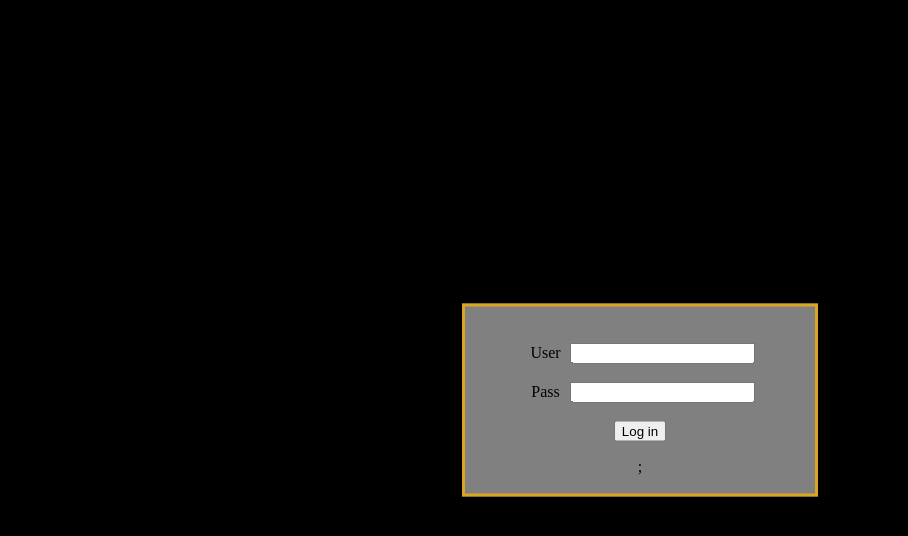
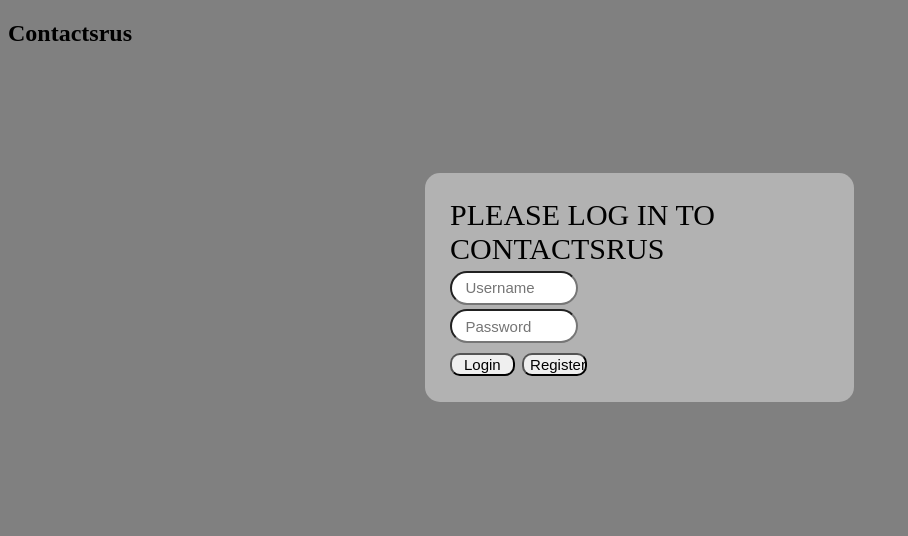
Before and after one commit to Cristian-Murillo/cop4331-small_group_project, a PHP site: page / in a window 1280 px wide. Shown: the top 536 px of the page, without its empty margins (0-908 px from the left). Run offline with PHP 8.4, Linux system fonts and the light colour scheme.

Commit message:
html, css, js, and folders
modified html, css, and js files and deleted color

```diff
--- a/css/style.css
+++ b/css/style.css
@@ -1,29 +1,46 @@
-div.center {
-    position: fixed;
-    top: 50%;
-    left: 50%;
-    transform: translate(-50%, -50%);
-    text-align: center;
-    /*margin: auto;
-    vertical-align: middle;
-    text-align: center;*/
+body{
+    background: gray;
+}
+a{
+    color: black;
+    text-decoration: none;
+}
+a:hover{
+    text-decoration: underline;
+    color: lightblue;
+}
+.LoginDiv{
+    font-size: 30px;
+    width: 30%;
+    border-radius: 15px;
+    margin-left: 33%;
+    margin-top: 10%;
+    padding: 25px;
+    background: #b2b2b2;
 }
 
-div.border {
-    border-style: solid;
-    border-color: goldenrod;
-    width: 350px;
+.buttons
+{
+    font-size: 15px;
+    border-radius: 10px;
+    width: 17%;
+    margin-left: 0%;
+    font-family: 'Ubuntu', sans-serif;
 }
-div.background {
-    background-color: gray;
+input[type="text"],input[type="password"]{
+    border-radius: 25px;
+    font-size: 15px;
+    width: 30%;
+    height: 20px;
+    padding: 5px;
 }
-
-label {
-    display: inline-block;
-    text-align: center;
-    width: 40px;
+#loginResult{
+    font-size: 20px;
+    color: red;
 }
-
-body {
-    background-color: black;
+#accessUIDiv{
+    background: #b2b2b2;
+    width: 60%;
+    border-radius: 15px;
+    padding: 25px;
 }
--- a/index.html
+++ b/index.html
@@ -1,21 +1,29 @@
 <!DOCTYPE html>
 <html>
-    <head>
-        <title>Small Group project</title><!--Change title when name comes-->
-        <link rel="stylesheet" type="text/css" href="./css/style.css">
-        <script type="text/javascript" src="style.js"></script>
-    </head>
-    <body>
 
-        <div class="center border background">
-            <br /><br />
-            <form class="center">
-                <label for="user">User</label> <input type="text" id="user"/><br /><br />
-                <label for="user">Pass</label>  <input type="text" id="pass"/><br /><br />
-            </form>
-            <button type = "button" onclick="saveInfo()">Log in</button>
-            <p id="error"></p>;
-            <br /><br />
-        </div>
-    </body>
+<head>
+    <meta name="viewport" content="width=device-width, intial-scale=1">
+
+    <title>Contactsrus</title>
+    <!--Change title when name comes-->
+
+    <link rel="stylesheet" type="text/css" href="css/style.css">
+    <script type="text/javascript" src="script/code.js"></script>
+</head>
+
+<body>
+    <header>
+        <h2><a id="link" href="index.html">Contactsrus</a></h2>
+    </header>
+
+    <div class="LoginDiv">
+        <span id="inner-title">PLEASE LOG IN TO CONTACTSRUS</span><br />
+        <input type="text" id="user" placeholder="  Username" required/><br />
+        <input type="password" id="pass" placeholder="  Password" required/><br />
+        <button type="button" id="loginButton" class="buttons" onclick="doLogin();"> Login </button>
+        <button type="button" id="registerButton" class="buttons" onclick="doRegister();"> Register </button>
+        <span id="loginResult"></span>
+    </div>
+</body>
+
 </html>
```
Also changed, not shown: contact.html (added, +43 -0 lines), js/code.js (+200 -21 lines), color.html (deleted).
